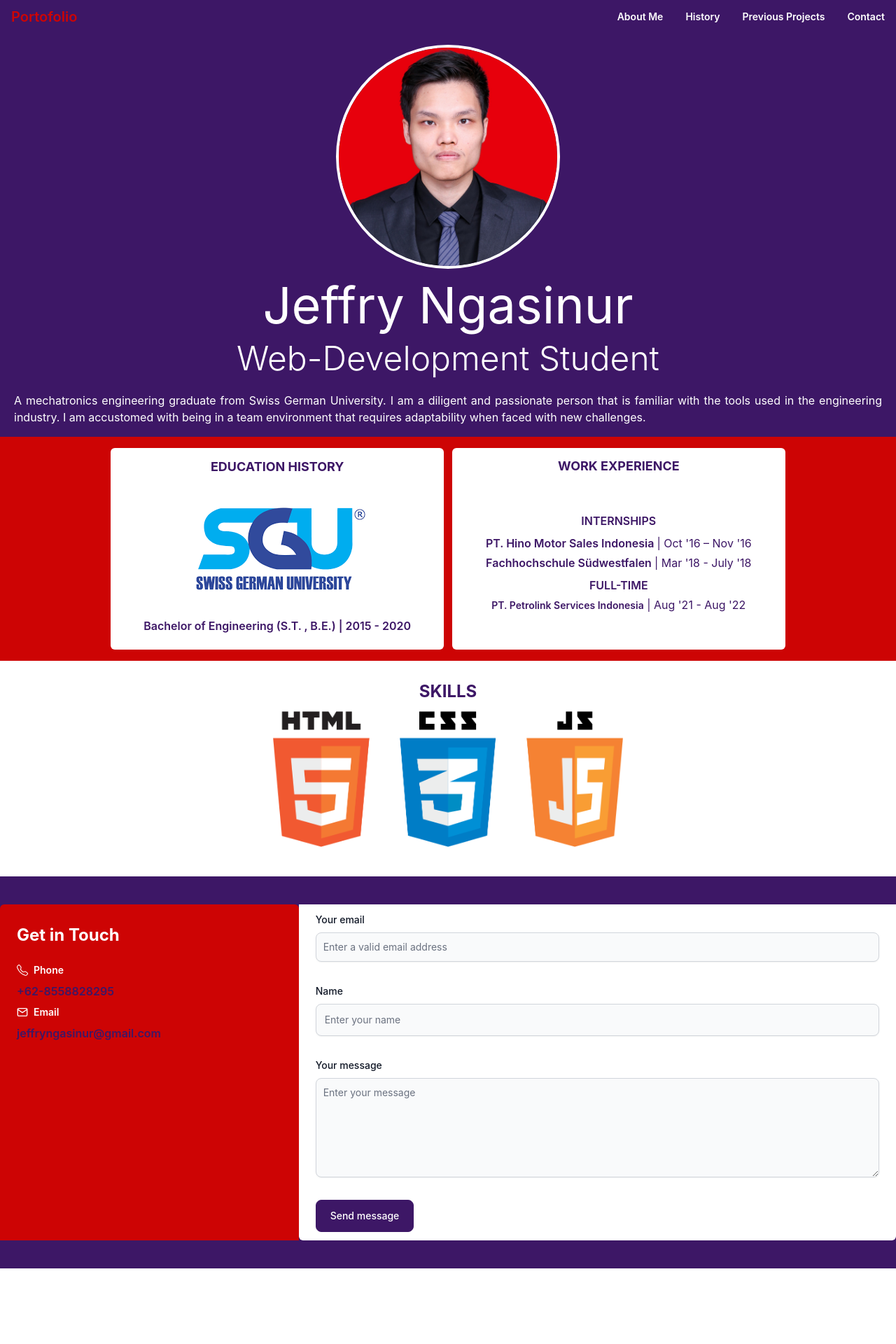
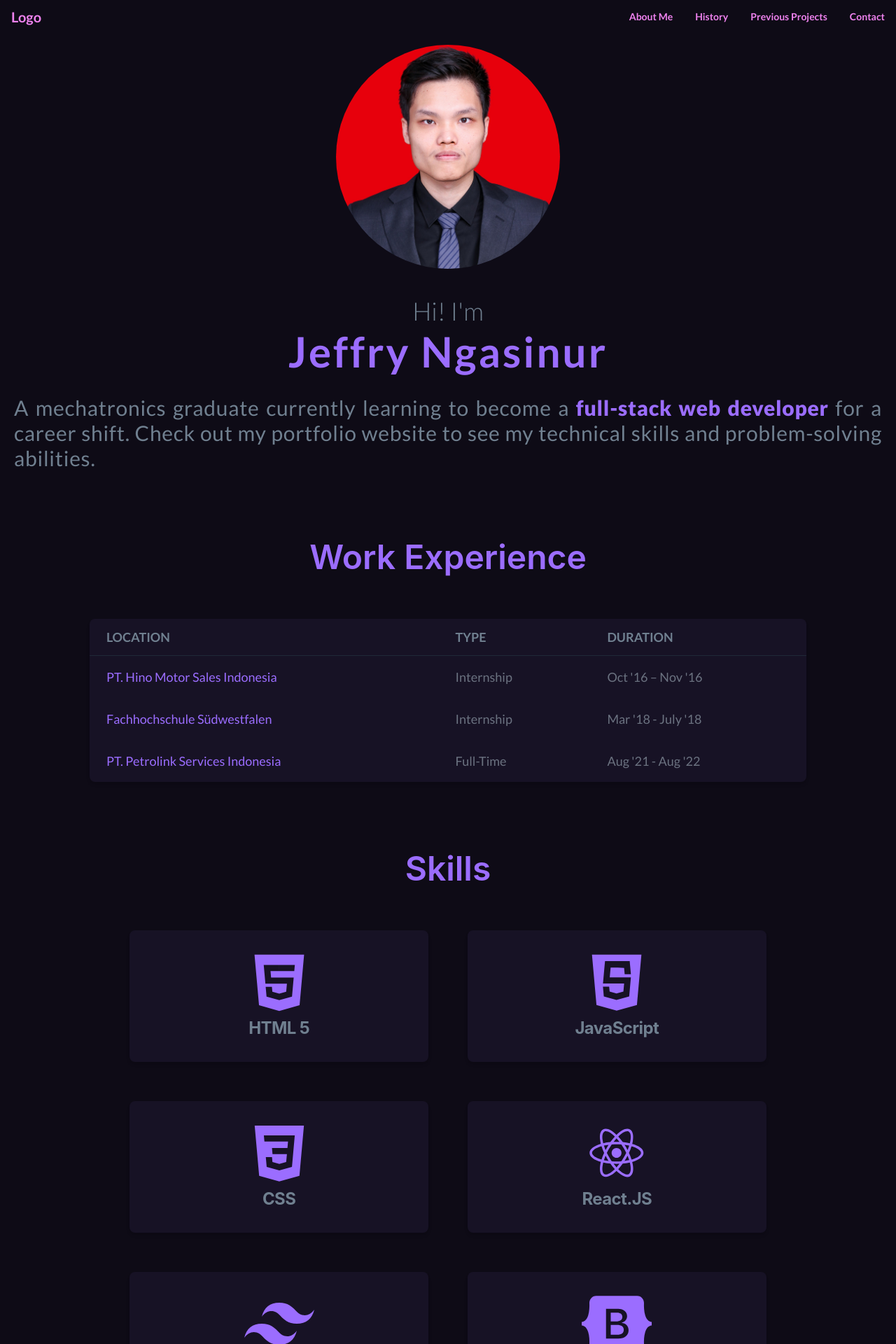
Before and after one commit to grx45/web-portofolio, a React (Create React App) app: page / in a window 1280 px wide. Shown: the top 1920 px of the page at 70% size. Before the commit the page ends 1812 px from the top, so only its background shows below. Built offline with nearby package versions, Linux system fonts and the light colour scheme.

Commit message:
portofolio revamp

```diff
--- a/src/App.css
+++ b/src/App.css
@@ -36,3 +36,45 @@
     transform: rotate(360deg);
   }
 }
+
+.neon-pink:hover {
+  text-shadow: 0 0 10px #ff0000, 0 0 20px #ff0000, 0 0 30px #ff0000, 0 0 40px #500550, 0 0 70px #500550, 0 0 80px #500550, 0 0 100px #500550;
+  transition: text-shadow 0.2s ease-in-out;
+}
+.neon-pink{
+  color: #EE82EE;
+}
+
+.icons{
+  font-size: 100px;
+  color: #9b6dff;
+  transition: color 0.5s ease;
+
+}
+.card-body:hover .icons{
+  color:#171225;
+  transition: color 0.5s ease;
+}
+.card-text{
+  transition: color 0.5s ease;
+}
+
+.card-body:hover .card-text {
+  color:#171225;
+  transition: color 0.5s ease;
+}
+
+.linkedin-icon{
+  font-size: 50px;
+  --tw-text-opacity: 1;
+color: rgba(229, 231, 235, var(--tw-text-opacity));
+
+}
+
+.insta-icon{
+  font-size: 50px;
+  --tw-text-opacity: 1;
+color: rgba(229, 231, 235, var(--tw-text-opacity));
+
+
+}
--- a/src/Component/Contact.jsx
+++ b/src/Component/Contact.jsx
@@ -1,82 +1,71 @@
 import React from "react";
 import { FiMail } from "react-icons/fi";
 import { BsTelephone } from "react-icons/bs";
+import { CiLocationOn } from "react-icons/ci";
+
+import { AiOutlineLinkedin, AiOutlineInstagram } from "react-icons/ai";
 
 function Contact() {
   return (
-    <section className="bg-[#3D1766]">
-      <div className="container mx-auto w-screen py-5 px-4 lg:py-10 lg:px-0 lg:flex lg:justify-center">
+    <section className="bg-[#171225]">
+      <div className="container mx-auto w-screen pb-5 px-4 lg:py-10 lg:px-0">
         {/* ==================================================================================================== */}
-        <div className="bg-[#CD0404] text-white lg:w-1/3 px-6 py-3 rounded-t-md">
-          <h1 className="my-4 text-2xl font-bold">Get in Touch</h1>
+        <div className="bg-[#171225] text-[#9b6dff] px-6 py-3 rounded-t-md text-lg">
+          <h1 className="my-6 text-2xl lg:text-5xl font-semibold">
+            Get in Touch
+          </h1>
+          <p className="mb-4 text-[#708090] text-2xl">
+            Thank you for visiting my website. For any business inquiries,please
+            use the contact form or provided information. I appreciate your
+            interest and I look forward to connecting with you soon."
+          </p>
           <div className="flex items-center">
-            <BsTelephone className="mr-2" />
-            <h4 className="my-2 font-semibold text-sm">Phone</h4>
+            <BsTelephone className="mr-2 text-[#9b6dff] text-2xl" />
+            <h4 className="my-4 font-semibold text-2xl text-[#9b6dff] lg:my-8">
+              Phone
+            </h4>
           </div>
-          <h3 className="text-[#3D1766] font-semibold">+62-8558828295</h3>
+          <h3 className="text-[#708090] font-semibold lg:text-2xl">
+            +62-8558828295
+          </h3>
           <div className="flex items-center">
-            <FiMail className="mr-2" />
-            <h4 className="my-2 font-semibold text-sm">Email</h4>
+            <FiMail className="mr-2 text-[#9b6dff] text-2xl" />
+            <h4 className="my-4 font-semibold text-2xl text-[#9b6dff] lg:my-8">
+              Email
+            </h4>
           </div>
-          <h3 className="text-[#3D1766] font-semibold">
+          <a
+            href="mailto:jeffryngasinur@gmail.com"
+            className="text-blue-600 font-semibold underline lg:text-2xl"
+          >
             jeffryngasinur@gmail.com
+          </a>
+          <div className="flex items-center">
+            <CiLocationOn className="mr-2 text-[#9b6dff] text-2xl" />
+            <h4 className="my-4 font-semibold text-2xl text-text-[#9b6dff] lg:my-8">
+              Location
+            </h4>
+          </div>
+          <h3 className="text-[#708090] font-semibold lg:text-2xl">
+            Jakarta, Indonesia
           </h3>
         </div>
+        <div className="my-4 flex gap-10 px-4 lg:my-8">
+          <a
+            className="linkedin-icon"
+            href="https://www.linkedin.com/in/jeffry-ngasinur-900547204/"
+          >
+            <AiOutlineLinkedin />
+          </a>
+          <a
+            className="linkedin-icon"
+            href="https://www.instagram.com/grx45/?hl=en"
+          >
+            <AiOutlineInstagram className="insta-icon" />
+          </a>
+        </div>
+
         {/* =============================================================================================== */}
-        <div className="bg-white text-[#3D1766] lg:w-2/3 px-6 py-3 rounded-b-md">
-          <form action="#" className="space-y-8">
-            <div>
-              <label
-                for="email"
-                className="block mb-2 text-sm font-medium text-gray-900"
-              >
-                Your email
-              </label>
-              <input
-                type="email"
-                id="email"
-                className="shadow-sm bg-gray-50 border border-gray-300 text-gray-900 text-sm rounded-lg focus:ring-[#3D1766] focus:border-[#3D1766] block w-full p-2.5"
-                placeholder="Enter a valid email address"
-                required
-              />
-            </div>
-            <div>
-              <label
-                for="name"
-                className="block mb-2 text-sm font-medium text-gray-900"
-              >
-                Name
-              </label>
-              <input
-                type="text"
-                id="name"
-                className="block p-3 w-full text-sm text-gray-900 bg-gray-50 rounded-lg border border-gray-300 shadow-sm focus:ring-[#3D1766] focus:border-[#3D1766]"
-                placeholder="Enter your name"
-                required
-              />
-            </div>
-            <div className="sm:col-span-2">
-              <label
-                for="message"
-                className="block mb-2 text-sm font-medium text-gray-900"
-              >
-                Your message
-              </label>
-              <textarea
-                id="message"
-                rows="6"
-                className="block p-2.5 w-full text-sm text-gray-900 bg-gray-50 rounded-lg shadow-sm border border-gray-300 focus:ring-[#3D1766] focus:border-[#3D1766]"
-                placeholder="Enter your message"
-              ></textarea>
-            </div>
-            <button
-              type="submit"
-              className="py-3 px-5 text-sm font-medium text-center text-white rounded-lg bg-[#3D1766] border-[#3D1766] border sm:w-fit hover:bg-white hover:text-[#3D1766] focus:ring-4 focus:outline-none focus:ring-primary-300"
-            >
-              Send message
-            </button>
-          </form>
-        </div>
       </div>
     </section>
   );
--- a/src/Component/History.jsx
+++ b/src/Component/History.jsx
@@ -1,55 +1,14 @@
 import React from "react";
-import University from "../Images/Uni Logo.png";
-import programs from "../Images/html5-logo-31816.png";
+import Tables from "./table";
 
 function History() {
   return (
-    <section className="bg-[#CD0404]">
-      <div className="container text-[#3D1766] flex flex-wrap items-center justify-center mx-auto py-4 gap-3 md:px-2">
-        {/* ===================================================== */}
-        <div className="flex items-center justify-center gap-3 flex-col md:flex-row">
-          <div className="bg-white text-center rounded-md flex flex-wrap lg:flex-col justify-center w-11/12 pb-5 px-1 md:w-1/2 h-72">
-            <h1 className="mb-3 mt-3 font-bold sm:w-full text-2xl break-words md:text-lg">
-              EDUCATION HISTORY
-            </h1>
-            <div className="flex items-center justify-center relative">
-              <img className="relative" src={University} alt="SGU Logo" />
-            </div>
-            <span className="font-semibold">
-              Bachelor of Engineering (S.T. , B.E.) | 2015 - 2020
-            </span>
-          </div>
-
-          <div className="bg-white text-center rounded-md flex flex-wrap justify-center w-11/12 pb-3 px-1 md:w-1/2 h-72">
-            <h1 className="mb-3 mt-3 font-bold text-2xl break-words md:text-lg">
-              WORK EXPERIENCE
-            </h1>
-            <div className="w-full flex flex-col">
-              <h2 className="font-semibold">INTERNSHIPS</h2>
-              <ul className="text-sm">
-                <li className="font-semibold mt-2 mb-1 text-base">
-                  PT. Hino Motor Sales Indonesia{" "}
-                  <span className="font-normal">| Oct '16 – Nov '16</span>
-                </li>
-                <li className="font-semibold text-base">
-                  Fachhochschule Südwestfalen{" "}
-                  <span className="font-normal">| Mar '18 - July '18</span>
-                </li>
-              </ul>
-              <h2 className="font-semibold mt-2 mb-1">FULL-TIME</h2>
-              <ul className="text-sm">
-                <li className="font-semibold">
-                  PT. Petrolink Services Indonesia
-                  <span className="font-normal text-base">
-                    {" "}
-                    | Aug '21 - Aug '22
-                  </span>
-                </li>
-              </ul>
-            </div>
-          </div>
-        </div>
-        {/* ========================================================== */}
+    <section className="bg-[#0E0B16]">
+      <div className="container mx-auto pb-[100px]">
+        <h1 className="text-center mb-16 text-2xl lg:text-5xl font-semibold text-[#9b6dff]">
+          Work Experience
+        </h1>
+        <Tables />
       </div>
     </section>
   );
--- a/src/Component/Introduction.jsx
+++ b/src/Component/Introduction.jsx
@@ -1,33 +1,36 @@
-import React from 'react';
-import Image1 from '../Images/Profile.jpg'
+import React from "react";
+import Image1 from "../Images/Profile.jpg";
 
-function Introduction(){
+function Introduction() {
   return (
-    <section className='bg-[#3D1766]'>
-        <div className='container text-white flex flex-wrap items-center justify-between mx-auto py-4'>
-            <div className='flex w-screen justify-center items-center'>
-                <div className='w-80 border-2 md:border-4 border-white rounded-full'>
-                    <img className='rounded-full'
-                    src={Image1}
-                    alt='Profile'/>
+    <section className="bg-[#0E0B16]">
+      <div className="container text-[#708090] flex flex-wrap items-center justify-between mx-auto py-4 pb-[100px]">
+        <div className="flex w-screen justify-center items-center">
+          <div className="w-80 rounded-full">
+            <img className="rounded-full" src={Image1} alt="Profile" />
           </div>
         </div>
 
-            <div className='md:w-auto w-screen'>
-                <h1 className='flex justify-center items-center font-normal text-7xl my-4 text-center md:mx-auto'>
+        <div className="md:w-auto w-screen font-lato">
+          <h1 className="flex justify-center items-center font-light text-4xl mt-10 mb-2 text-center md:mx-auto">
+            Hi! I'm
+          </h1>
+          <h1 className="flex justify-center items-center font-bold text-6xl mb-8 text-center md:mx-auto text-[#9b6dff] tracking-wider">
             Jeffry Ngasinur
           </h1>
-                <h3 className='flex justify-center items-center text-5xl font-light mt-4 mb-6 flex-wrap text-center md:mx-auto'>
-                    Web-Development Student
-                </h3>
-                <p className='px-5 text-justify'>
-                    A mechatronics engineering graduate from Swiss German University. I am a diligent and passionate person that is familiar with the tools used in the engineering industry. I am accustomed with being in a team environment that requires adaptability when faced with new challenges.
+          <p className="px-5 text-justify text-3xl  font-normal tracking-wide">
+            A mechatronics graduate currently learning to become a
+            <span className="font-extrabold text-[#9b6dff]">
+              {" "}
+              full-stack web developer
+            </span>{" "}
+            for a career shift. Check out my portfolio website to see my
+            technical skills and problem-solving abilities.
           </p>
         </div>
-
       </div>
     </section>
-)
+  );
 }
 
-export default Introduction
+export default Introduction;
--- a/src/Component/Navbar.jsx
+++ b/src/Component/Navbar.jsx
@@ -2,16 +2,16 @@ import React from "react";
 
 function Navbar() {
   return (
-    <nav className="bg-[#3D1766] border-gray-200 px-2 sm:px-4 py-2.5">
-      <div className="container flex flex-wrap items-center justify-between mx-auto">
-        <span className="self-center text-xl font-semibold whitespace-nowrap text-[#CD0404]">
-          Portofolio
+    <nav className="bg-[#0E0B16] border-gray-200 px-2 sm:px-4 py-2.5">
+      <div className="container flex flex-wrap items-center justify-between mx-auto font-lato">
+        <span className="self-center text-xl font-semibold whitespace-nowrap text-[#EE82EE]">
+          Logo
         </span>
 
         <button
           data-collapse-toggle="navbar-default"
           type="button"
-          className="inline-flex items-center p-2 ml-3 text-sm text-[#CD0404] rounded-lg md:hidden hover:bg-gray-100 focus:outline-none focus:ring-2 focus:ring-gray-200"
+          className="inline-flex items-center p-2 ml-3 text-sm text-[#EE82EE] rounded-lg md:hidden focus:outline-none focus:ring-2 focus:ring-[#EE82EE]"
           aria-controls="navbar-default"
           aria-expanded="false"
         >
@@ -31,11 +31,11 @@ function Navbar() {
           </svg>
         </button>
         <div className="hidden w-full md:block md:w-auto" id="navbar-default">
-          <ul className="flex flex-col mt-4 bg-gray-50 md:flex-row md:space-x-8 md:mt-0 md:text-sm md:font-medium md:border-0 md:bg-[#3D1766]">
+          <ul className="flex flex-col mt-4 bg-gray-50 md:flex-row md:space-x-8 md:mt-0 md:text-sm md:font-medium md:border-0 md:bg-[#0E0B16]">
             <li>
               <a
                 href="#"
-                className="block py-2 pl-3 pr-4 text-white bg-[#3D1766] font-semibold hover:bg-[#CD0404] md:hover:bg-transparent md:p-0 md:hover:text-[#CD0404] "
+                className="block py-2 pl-3 pr-4 neon-pink bg-[#0E0B16] font-semibold md:hover:bg-transparent md:p-0"
                 aria-current="page"
               >
                 About Me
@@ -44,7 +44,7 @@ function Navbar() {
             <li>
               <a
                 href="#"
-                className="block py-2 pl-3 pr-4 text-white bg-[#3D1766] font-semibold hover:bg-[#CD0404] md:hover:bg-transparent md:border-0 md:hover:text-[#CD0404] md:p-0"
+                className="block py-2 pl-3 pr-4 neon-pink bg-[#0E0B16] font-semibold md:hover:bg-transparent md:border-0 md:p-0"
               >
                 History
               </a>
@@ -52,7 +52,7 @@ function Navbar() {
             <li>
               <a
                 href="#"
-                className="block py-2 pl-3 pr-4 text-white bg-[#3D1766] font-semibold hover:bg-[#CD0404] md:hover:bg-transparent md:border-0 md:hover:text-[#CD0404] md:p-0"
+                className="block py-2 pl-3 pr-4 neon-pink bg-[#0E0B16] font-semibold md:hover:bg-transparent md:border-0 md:p-0"
               >
                 Previous Projects
               </a>
@@ -60,7 +60,7 @@ function Navbar() {
             <li>
               <a
                 href="#"
-                className="block py-2 pl-3 pr-4 text-white bg-[#3D1766] font-semibold hover:bg-[#CD0404] md:hover:bg-transparent md:border-0 md:hover:text-[#CD0404] md:p-0"
+                className="block py-2 pl-3 pr-4 neon-pink bg-[#0E0B16] font-semibold md:hover:bg-transparent md:border-0 md:p-0"
               >
                 Contact
               </a>
--- a/src/Component/Skills.jsx
+++ b/src/Component/Skills.jsx
@@ -1,19 +1,51 @@
 import React from "react";
-import programs from "../Images/html5-logo-31816.png";
+import { DiJavascript, DiHtml5, DiCss3, DiReact } from "react-icons/di";
+import { SiTailwindcss, SiBootstrap } from "react-icons/si";
 
 function Skills() {
   return (
-    <section className="bg-white">
-      <div className="container text-[#3D1766] flex flex-wrap items-center justify-center mx-auto py-4 gap-3 md:px-2">
-        <div className="bg-white text-center rounded-md flex flex-wrap items-center justify-center w-11/12 lg: flex-col">
-          <h1 className="mb-3 mt-3 font-bold text-2xl">SKILLS</h1>
-          {/* pemisah antara header sama logos */}
-
-          <div classname="flex flex-wrap w-full">
-            <div className="pb-5 inline-block w-[65%] md:w-[45%]">
-              <img src={programs} alt="Languages" />
-            </div>
-          </div>
+    <section className="bg-[#0E0B16]">
+      <div className="container mx-auto pb-[100px]">
+        <h1 className="text-center mb-16 text-2xl lg:text-5xl font-semibold text-[#9b6dff] ">
+          Skills
+        </h1>
+        <div className="flex gap-14 flex-wrap justify-center">
+          <span class="flex flex-col justify-center items-center max-w-md md:w-1/3 p-6 bg-[#171225] rounded-lg shadow-md hover:bg-[#9b6dff] card-body">
+            <DiHtml5 className="icons" />
+            <h5 class="mb-2 text-2xl font-bold tracking-tight text-[#708090] text-center card-text">
+              HTML 5
+            </h5>
+          </span>
+          <span class="flex flex-col justify-center items-center max-w-md md:w-1/3 p-6 bg-[#171225]  rounded-lg shadow-md hover:bg-[#9b6dff] card-body ">
+            <DiJavascript className="icons" />
+            <h5 class="mb-2 text-2xl font-bold tracking-tight text-[#708090] text-center card-text">
+              JavaScript
+            </h5>
+          </span>
+          <span class="flex flex-col justify-center items-center max-w-md md:w-1/3 p-6 bg-[#171225] rounded-lg shadow-md hover:bg-[#9b6dff] card-body ">
+            <DiCss3 className="icons" />
+            <h5 class="mb-2 text-2xl font-bold tracking-tight text-[#708090] text-center card-text">
+              CSS
+            </h5>
+          </span>
+          <span class="flex flex-col justify-center items-center max-w-md md:w-1/3 p-6 bg-[#171225] rounded-lg shadow-md hover:bg-[#9b6dff] card-body ">
+            <DiReact className="icons" />
+            <h5 class="mb-2 text-2xl font-bold tracking-tight text-[#708090] text-center card-text">
+              React.JS
+            </h5>
+          </span>
+          <span class="flex flex-col justify-center items-center max-w-md md:w-1/3 p-6 bg-[#171225] rounded-lg shadow-md hover:bg-[#9b6dff] card-body">
+            <SiTailwindcss className="icons" />
+            <h5 class="mb-2 text-2xl font-bold tracking-tight text-[#708090] text-center card-text">
+              Tailwind
+            </h5>
+          </span>
+          <span class="flex flex-col justify-center items-center max-w-md md:w-1/3 p-6 bg-[#171225] rounded-lg shadow-md hover:bg-[#9b6dff] card-body">
+            <SiBootstrap className="icons" />
+            <h5 class="mb-2 text-2xl font-bold tracking-tight text-[#708090] text-center card-text">
+              Bootstrap
+            </h5>
+          </span>
         </div>
       </div>
     </section>
--- /dev/null
+++ b/src/Component/table.jsx
@@ -0,0 +1,57 @@
+import React from "react";
+
+function Tables() {
+  return (
+    <div className="relative overflow-x-auto w-4/5 mx-auto rounded-lg shadow-md">
+      <table className="w-full text-sm text-left text-gray-500 font-lato">
+        <thead className="text-base lg:text-lg text-[#708090] uppercase bg-[#171225] border-b border-gray-800">
+          <tr>
+            <th scope="col" className="px-6 py-3">
+              Location
+            </th>
+            <th scope="col" className="px-6 py-3">
+              Type
+            </th>
+            <th scope="col" className=" hidden md:block px-6 py-3">
+              Duration
+            </th>
+          </tr>
+        </thead>
+        <tbody className="lg:text-lg">
+          <tr className="bg-[#171225]">
+            <th
+              scope="row"
+              className="px-6 py-4 font-medium whitespace-nowrap text-[#9b6dff] "
+            >
+              PT. Hino Motor Sales Indonesia
+            </th>
+            <td className="px-6 py-4">Internship</td>
+            <td className="px-6 py-4 hidden md:block">Oct '16 – Nov '16</td>
+          </tr>
+          <tr className="bg-[#171225]">
+            <th
+              scope="row"
+              className="px-6 py-4 font-medium whitespace-nowrap text-[#9b6dff] "
+            >
+              Fachhochschule Südwestfalen
+            </th>
+            <td className="px-6 py-4">Internship</td>
+            <td className="px-6 py-4 hidden md:block">Mar '18 - July '18</td>
+          </tr>
+          <tr className="bg-[#171225] ">
+            <th
+              scope="row"
+              className="px-6 py-4 font-medium whitespace-nowrap text-[#9b6dff]"
+            >
+              PT. Petrolink Services Indonesia
+            </th>
+            <td className="px-6 py-4">Full-Time</td>
+            <td className="px-6 py-4 hidden md:block">Aug '21 - Aug '22</td>
+          </tr>
+        </tbody>
+      </table>
+    </div>
+  );
+}
+
+export default Tables;
--- a/src/index.css
+++ b/src/index.css
@@ -1,3 +1,6 @@
+@import url('https://fonts.googleapis.com/css2?family=Lato:ital,wght@0,100;0,300;0,400;0,700;0,900;1,100;1,300;1,400;1,700;1,900&display=swap');
+
+
 body {
   margin: 0;
   font-family: -apple-system, BlinkMacSystemFont, 'Segoe UI', 'Roboto', 'Oxygen',
```
Also changed, not shown: tailwind.config.js (+8 -6 lines), src/Component/old_history.txt (added), src/Images/Uni Logo.png. Lines whose indentation alone changed are shown as unchanged.
